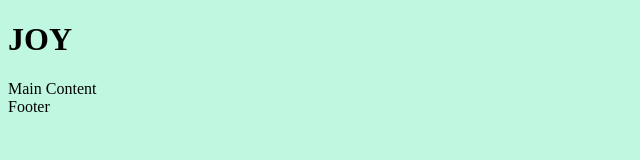
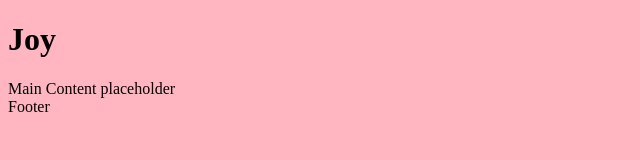
Before and after one commit to Lenka-88/Project-1, a plain HTML site: page index.html in a window 1280 px wide. Shown: the whole page, without its empty margins (0-640 px from the left). Drawn offline with Linux system fonts and the light colour scheme.

Commit message:
7th Nov saving changes

```diff
--- a/assets/css/style.css
+++ b/assets/css/style.css
@@ -1,3 +1,3 @@
 body {
-  background-color: rgba(104, 238, 184, 0.424);
+  background-color: lightpink
 }
--- a/index.html
+++ b/index.html
@@ -6,10 +6,25 @@
     <link rel="stylesheet" href="assets/css/style.css" />
     <title>Document</title>
   </head>
+
   <body>
-    <h1>JOY</h1>
+    <h1>Joy</h1>
 
-    <main>Main Content</main>
+    <main>Main Content placeholder</main>
+
+
+
+
+
+
+
+
+
+
+
+
+
+
 
     <footer>Footer</footer>
   </body>
```
